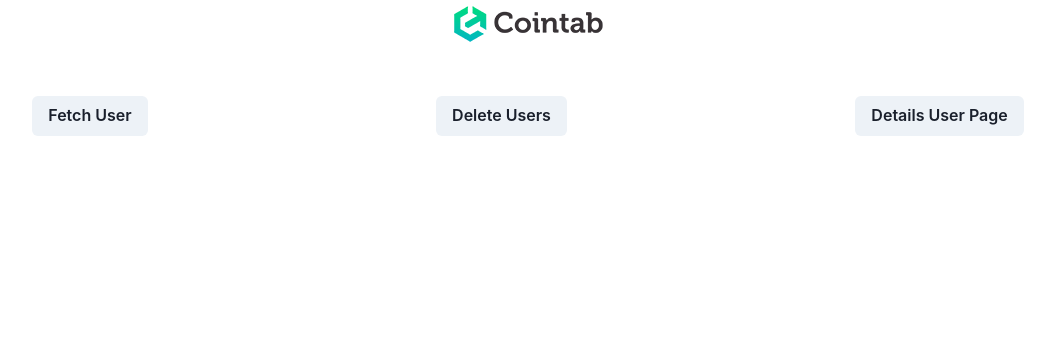
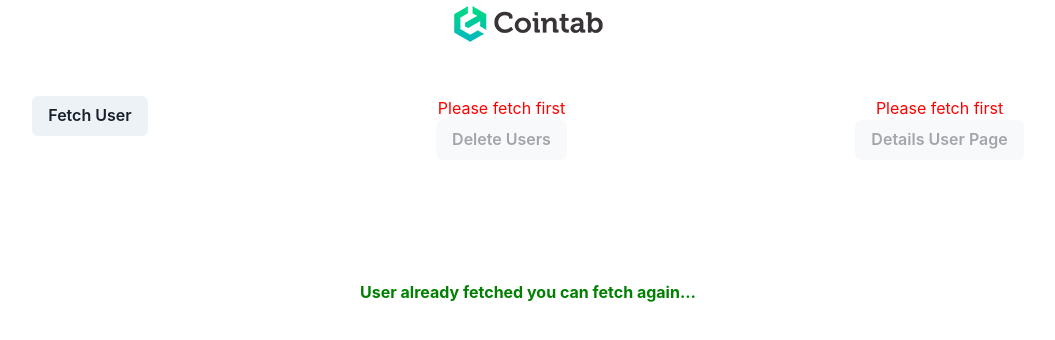
Before and after one commit to JYOTIPM1999/cointab-assignment, a React (Create React App) app in the folder frontend/: page / in a window 1280 px wide. Shown: the top 340 px of the page, without its empty margins (112-1167 px from the left). Built offline with nearby package versions, Linux system fonts and the light colour scheme.

Commit message:
User loading fetch complete

```diff
--- a/frontend/package.json
+++ b/frontend/package.json
@@ -13,6 +13,7 @@
     "framer-motion": "^9.0.4",
     "react": "^18.2.0",
     "react-dom": "^18.2.0",
+    "react-loader-spinner": "^5.3.4",
     "react-router-dom": "^6.8.1",
     "react-scripts": "5.0.1",
     "web-vitals": "^2.1.4"
--- a/frontend/src/ContextAPI/Context.jsx
+++ b/frontend/src/ContextAPI/Context.jsx
@@ -3,9 +3,24 @@ import React, { createContext, useState } from "react";
 export const userContext = createContext();
 
 const ContextProvider = ({ children }) => {
+  const [count, setCount] = useState(0);
   const [allUsers, setAllUsers] = useState([]);
+  const [loading, setLoading] = useState(false);
+  const [deleteUsers, setDeleteUsers] = useState(false);
+
   return (
-    <userContext.Provider value={{ allUsers, setAllUsers }}>
+    <userContext.Provider
+      value={{
+        allUsers,
+        setAllUsers,
+        loading,
+        setLoading,
+        deleteUsers,
+        setDeleteUsers,
+        count,
+        setCount,
+      }}
+    >
       {children}
     </userContext.Provider>
   );
--- a/frontend/src/pages/HomePage.jsx
+++ b/frontend/src/pages/HomePage.jsx
@@ -1,4 +1,14 @@
-import { Box, Button, Flex, Image, useToast } from "@chakra-ui/react";
+import {
+  Box,
+  Button,
+  CircularProgress,
+  Flex,
+  Image,
+  Text,
+  useToast,
+} from "@chakra-ui/react";
+
+import { Grid } from "react-loader-spinner";
 import React, { useContext, useState } from "react";
 import { useNavigate } from "react-router-dom";
 import axios from "axios";
@@ -6,10 +16,16 @@ import DetailsPage from "./DetailsPage";
 import { userContext } from "../ContextAPI/Context";
 
 const HomePage = () => {
-  const [loading, setLoading] = useState(false);
-  const [deleteUsers, setDeleteUsers] = useState(false);
   const navigate = useNavigate();
-  const { setAllUsers } = useContext(userContext);
+  const {
+    setAllUsers,
+    loading,
+    setLoading,
+    deleteUsers,
+    setDeleteUsers,
+    count,
+    setCount,
+  } = useContext(userContext);
 
   const toast = useToast();
   const Toasting = (title, desc, pos, status) => {
@@ -35,9 +51,10 @@ const HomePage = () => {
 
     setLoading(true);
     axios.post("http://localhost:8080/users/savedata").then((res) => {
-      console.log(res.data.usr);
-      setAllUsers(res.data.usr);
+      // console.log(res.data.usr);
+      // setAllUsers(res.data.usr);
       setLoading(false);
+      setCount(res.data.count);
       Toasting(
         "Successfully Fetched",
         `count is ${res.data.count}`,
@@ -51,6 +68,7 @@ const HomePage = () => {
     setDeleteUsers(true);
     axios.delete("http://localhost:8080/users/deletedata").then((res) => {
       setAllUsers([]);
+      setCount(0);
       setDeleteUsers(false);
       Toasting("Users deleted", "All Users data deleted", "buttom", "error");
       console.log(res.data);
@@ -59,7 +77,7 @@ const HomePage = () => {
   const handleDetails = () => {
     navigate("/details");
   };
-
+  console.log(count);
   return (
     <Box m={"auto"} textAlign={"center"}>
       <Image src="/cointab.png" m={"auto"} />
@@ -67,11 +85,52 @@ const HomePage = () => {
       <br />
       <Flex justifyContent="space-around">
         <Button onClick={handleFetch}>
-          {loading ? "Loading..." : "Fetch User"}
+          {loading ? (
+            <CircularProgress size={"30px"} isIndeterminate color="green.300" />
+          ) : (
+            "Fetch User"
+          )}
         </Button>
-        <Button onClick={handleDelete}>Delete Users</Button>
-        <Button onClick={handleDetails}>Details User Page</Button>
+        <Box>
+          {count === 0 && <Text color={"red"}>Please fetch first</Text>}
+          <Button isDisabled={count === 0} onClick={handleDelete}>
+            Delete Users
+          </Button>
+        </Box>
+        <Box>
+          {count === 0 && <Text color={"red"}>Please fetch first</Text>}
+          <Button isDisabled={count === 0} onClick={handleDetails}>
+            Details User Page
+          </Button>
+        </Box>
       </Flex>
+      <br />
+      <br />
+      <br />
+      <br />
+      <br />
+      {loading ? (
+        <Text fontWeight={"bold"} color={"red"} textAlign="center">
+          {/* <CircularProgress isIndeterminate color="green.500" /> */}
+          {/* Fething takes time, wait for it to complete... */}
+          <br />
+          <Grid
+            height="80"
+            width="80"
+            color="#4fa94d"
+            ariaLabel="grid-loading"
+            radius="12.5"
+            wrapperStyle={{}}
+            wrapperClass=""
+            visible={true}
+          />
+          <br />
+        </Text>
+      ) : (
+        <Text fontWeight={"bold"} color={"green"}>
+          User already fetched you can fetch again...
+        </Text>
+      )}
     </Box>
   );
 };
```
Also changed, not shown: 1 other file (tests, documents, lock files or other folders).
